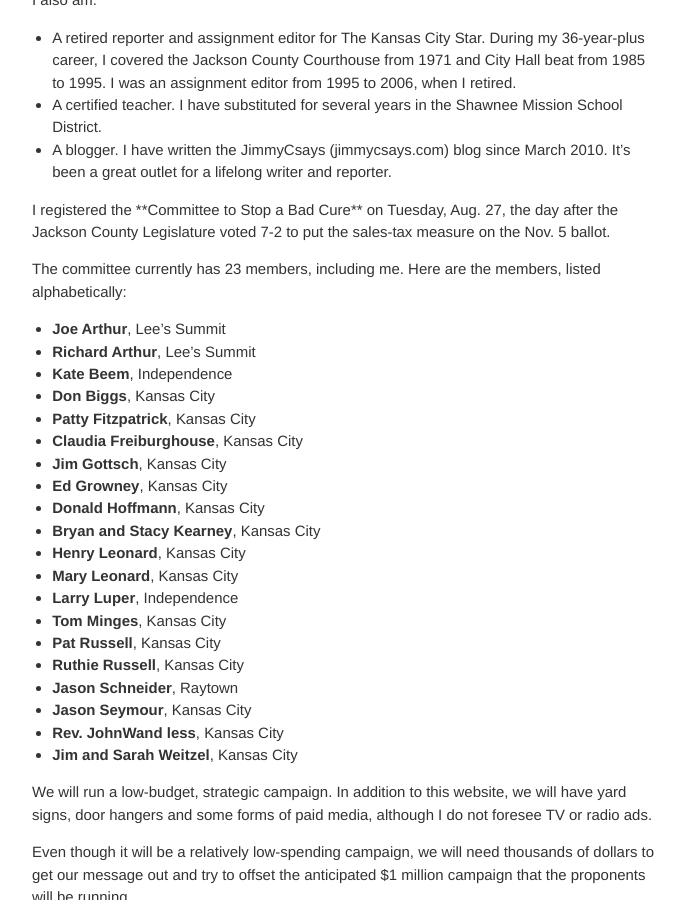
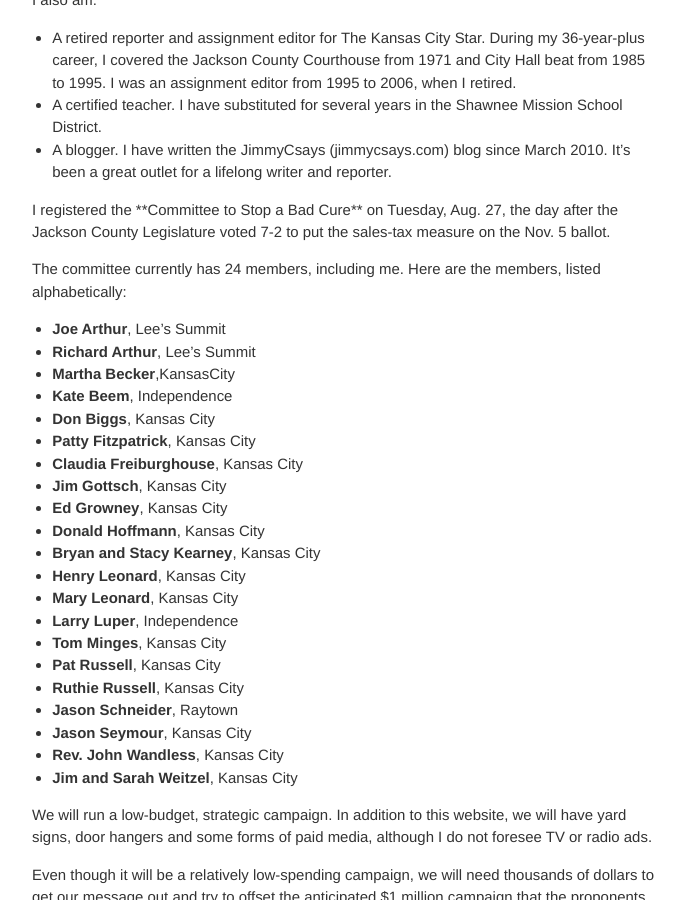
Before and after one commit to jiko/stopabadcure, a Jekyll site: the page built from _posts/2013-09-03-about-us.md, in a window 1280 px wide and 900 px high, scrolled down 770 px. Shown: the whole window, without its empty margins (294-979 px from the left). Built offline with Jekyll 4.4.1, drawn with Linux system fonts in a browser that asks for light colours.

Commit message:
Updated 2013-09-03-about-us.md

```diff
--- a/_posts/2013-09-03-about-us.md
+++ b/_posts/2013-09-03-about-us.md
@@ -27,10 +27,11 @@ I also am:
 
 <p>I registered the **Committee to Stop a Bad Cure** on Tuesday, Aug. 27, the day after the Jackson County Legislature voted 7-2 to put the sales-tax measure on the Nov. 5 ballot.</p>
 
-<p>The committee currently has 23 members, including me. Here are the members, listed alphabetically:</p>
+<p>The committee currently has 24 members, including me. Here are the members, listed alphabetically:</p>
 
 - **Joe Arthur**, Lee’s Summit
 - **Richard Arthur**, Lee’s Summit
+- **Martha Becker**,KansasCity
 - **Kate Beem**, Independence
 - **Don Biggs**, Kansas City
 - **Patty Fitzpatrick**, Kansas City
@@ -47,7 +48,7 @@ I also am:
 - **Ruthie Russell**, Kansas City
 - **Jason Schneider**, Raytown
 - **Jason Seymour**, Kansas City
-- **Rev. JohnWand less**, Kansas City
+- **Rev. John Wandless**, Kansas City
 - **Jim and Sarah Weitzel**, Kansas City
 
 <p>We will run a low-budget, strategic campaign. In addition to this website, we will have yard signs, door hangers and some forms of paid media, although I do not foresee TV or radio ads.</p>
```
